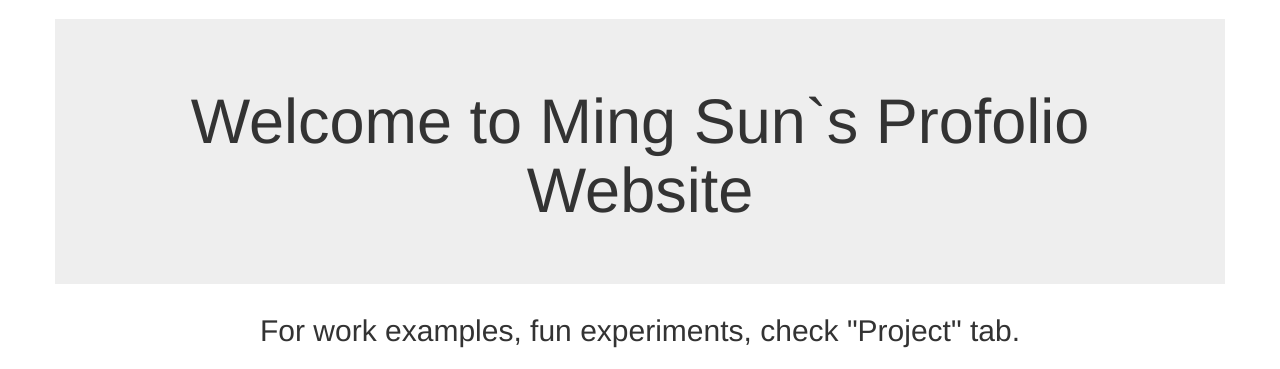
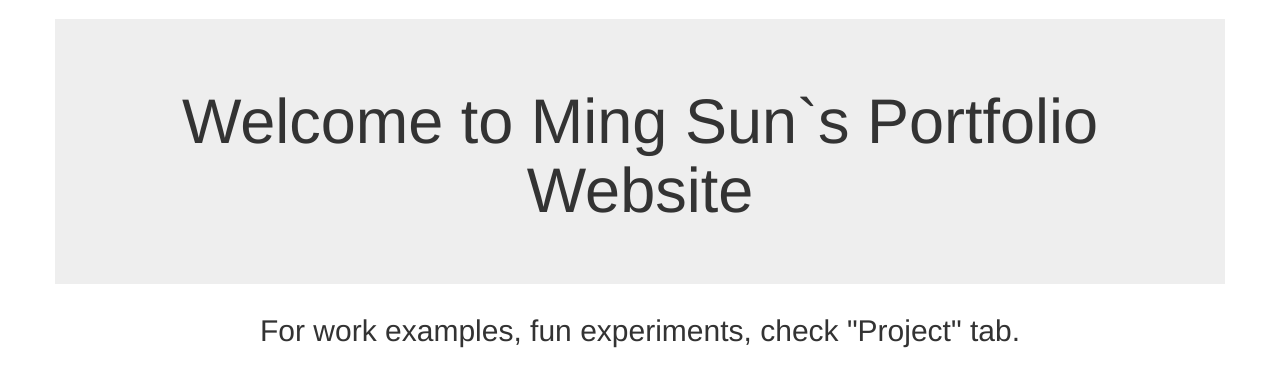
Before and after one commit to supersun17/live-chat-demo, a Node server app: page / in a window 1280 px wide. Shown: the part 51-420 px from the top of the page. Run offline with Node 20, Linux system fonts and the light colour scheme; some libraries are stand-ins or nearby versions.

Commit message:
fix typo

```diff
--- a/views/index/home.ejs
+++ b/views/index/home.ejs
@@ -44,7 +44,7 @@
     </div>
   </nav>
   <div class="container jumbotron">
-    <h1>Welcome to Ming Sun`s Profolio Website</h1>
+    <h1>Welcome to Ming Sun`s Portfolio Website</h1>
   </div>
   <h2>For work examples, fun experiments, check "Project" tab.</h2>
   <br>
```
